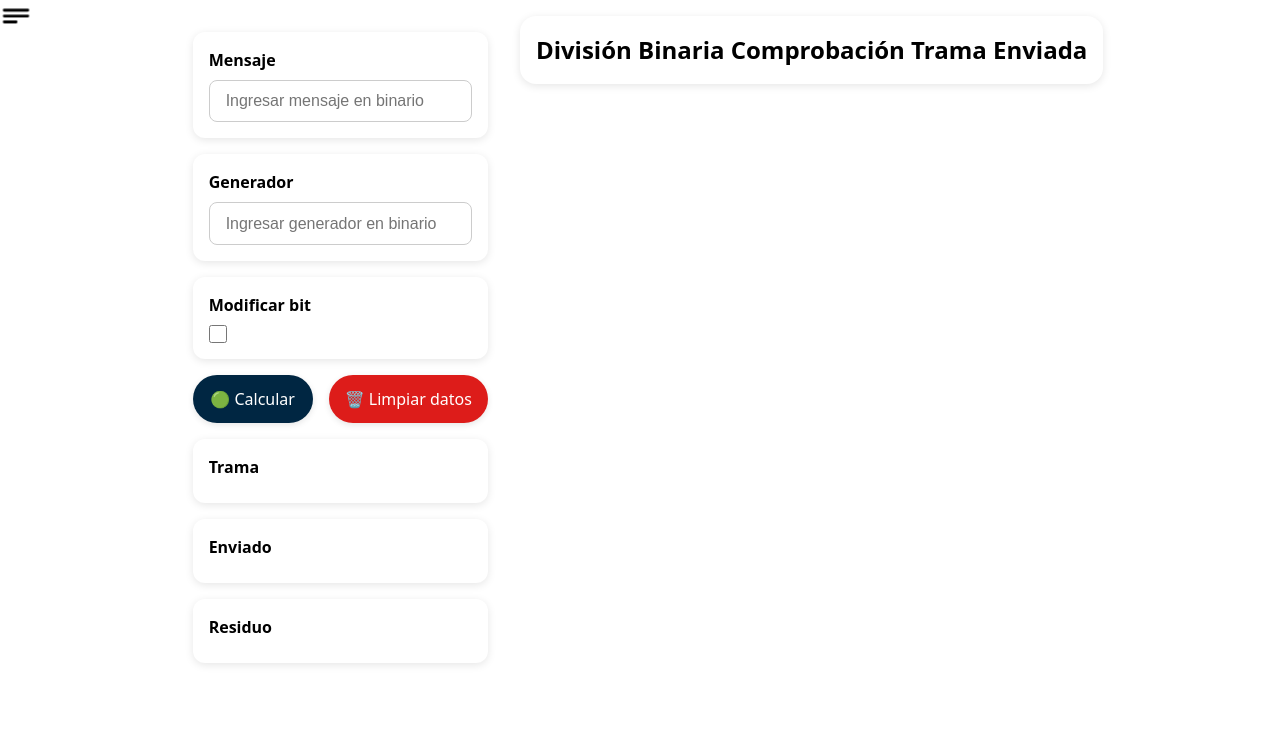
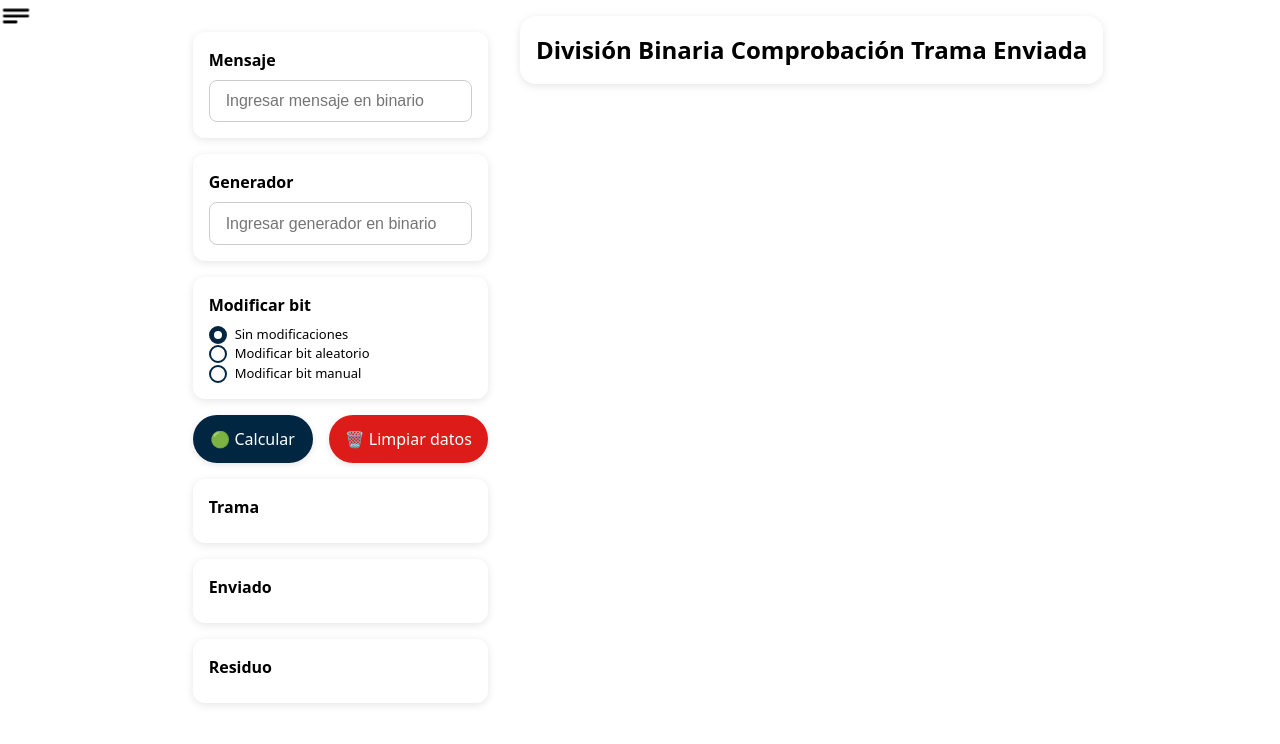
Before and after one commit to Fab1029/Redes_Proyecto, a React (Vite) app: page /crc in a window 1280 px wide. Shown: the top 744 px of the page. Built offline with nearby package versions, Linux system fonts and the light colour scheme.

Commit message:
fix(crc): fix crc change option

```diff
--- /dev/null
+++ b/src/components/CustomInput/CustomInput.css
@@ -0,0 +1,65 @@
+.custom-input {
+  display: flex;
+  position: fixed;
+  padding: 1rem 2rem;
+  width: fit-content;
+  height: fit-content;
+  align-items: center;
+  border-radius: 1rem;
+  flex-direction: column;
+  justify-content: center;
+  background-color: white;
+  box-shadow: 0 2px 8px rgba(0, 0, 0, 0.1);
+
+  /* Centrado en pantalla */
+  top: 50%;
+  left: 50%;
+  transform: translate(-50%, -50%);
+
+  transition: all 0.3s ease-in-out;
+  z-index: 1000;
+}
+
+
+.custom-input-label {
+  color: black;
+  font-size: 1.1rem;
+  font-weight: bold;
+  margin-bottom: 1rem;
+
+}
+
+.custom-input-field {
+  width: 100%;
+  outline: none;
+  font-size: 1rem;
+  border-radius: 10px;
+  padding: 0.75rem 1rem;
+  margin-bottom: 1.2rem;
+  border: 1px solid #ccc;
+  transition: border 0.2s ease-in-out;
+}
+
+.custom-input-field:focus {
+  border-color: gray;
+  box-shadow: 0 0 0 0.5px gray;
+}
+
+.buttons-input-container {
+  gap: 1rem;
+  display: flex;
+  justify-content: space-between;
+}
+
+
+
+@keyframes scaleIn {
+  from {
+    transform: scale(0.95);
+    opacity: 0;
+  }
+  to {
+    transform: scale(1);
+    opacity: 1;
+  }
+}
--- /dev/null
+++ b/src/components/CustomInput/CustomInput.jsx
@@ -0,0 +1,38 @@
+import React, { useState } from 'react'
+import './CustomInput.css'
+import Button from '../Button/Button';
+
+const CustomInput = ({title, placeHolder, onSubmit, onCancel, validateInput = () => true}) => {
+    const [value, setValue] = useState('');
+
+    const handleConfirmButton = () => {
+        const trimmedValue = value.trim();
+        setValue('');
+        onSubmit(trimmedValue);
+    };
+
+    const handleCancelButton = () => {
+        setValue('');
+        onCancel();
+    };
+
+    return (
+    <div className='custom-input'>
+        <label className='custom-input-label'>{title}</label>
+        <input
+            className='custom-input-field'
+            type='text'
+            placeholder={placeHolder}
+            value={value}
+            onChange={(e) => {if(validateInput(e)) setValue(e.target.value);}}
+        />
+        <div className='buttons-input-container'>
+            <Button color={'#002642'} textColor={'white'} text={'Aceptar'} onClick={handleConfirmButton}/>
+            <Button color={'#DD1C1A'} textColor={'white'} text={'Cancelar'} onClick={handleCancelButton}/>
+        </div>
+
+    </div>
+  )
+}
+
+export default CustomInput
--- a/src/components/Graph/Graph.jsx
+++ b/src/components/Graph/Graph.jsx
@@ -12,6 +12,7 @@ import ReactFlow, {
 
 import 'reactflow/dist/style.css';
 import Button from '../Button/Button.jsx'
+import CustomInput from '../CustomInput/CustomInput.jsx'
 
 
 const Graph = (
@@ -23,11 +24,27 @@ const Graph = (
 
 ) => {
   const [graph, setGraph] = useGraph;
-  const [nodes, setNodes, onNodesChange] = useNodes;;
+  const [nodes, setNodes, onNodesChange] = useNodes;
   const [edges, setEdges, onEdgesChange] = useEdges;
+  const [inputVisible, setInputVisible] = useState(false);
+  const [inputConfig, setInputConfig] = useState({title: '', placeholder: '', onSubmit: () => {}, validateInput: () => true});
+
+
+  const openInput = ({ title, placeholder, onSubmit, validateInput}) => {
+    setInputConfig({ title: title, placeholder: placeholder, onSubmit: onSubmit, validateInput: validateInput });
+    setInputVisible(true);
+  };
+
+  const closeInput = () => {
+    setInputVisible(false);
+    setInputConfig({ title: '', placeholder: '', onSubmit: () => {}, validateInput: () => true});
+  };
 
   const addNode = () => {
-    const nodeLabel = prompt('Ingrese nombre del nodo:');
+    openInput({
+      title: 'Agregar nodo',
+      placeholder: 'Ej:A',
+      onSubmit: (nodeLabel) => {
         if (!nodeLabel) return;
 
         if (graph.find((node) => node.label === nodeLabel)) return;
@@ -57,17 +74,22 @@ const Graph = (
         setNodes(updatedNodes);
         saveGraph(updatedGraph);
         savePlotNodes(updatedNodes);
+        setInputVisible(false);
+      }
+    });
   };
 
 
   const addEdge = ({ source, target }) => {
-    const weight = parseInt(prompt('Ingresa peso de arista:'));
+    openInput({
+      title: 'Inresar peso a la arista',
+      placeholder: 'Ej: 10',
+      onSubmit: (inputValue) => {
+        const weight = parseInt(inputValue);
         if (isNaN(weight)) return;
 
         const startNode = graph.find(n => n.label === source);
         const endNode = graph.find(n => n.label === target);
-
-    // Si ya existe una conexion existente
         if (!startNode || !endNode || startNode.findNode(endNode)) return;
 
         startNode.addEdge(new Edge(endNode, weight));
@@ -75,21 +97,23 @@ const Graph = (
 
         const newEdge = {
           id: `${source}-${target}`,
-      source:source,
-      target:target,
+          source,
+          target,
           animated: true,
           type: 'straight',
           label: weight.toString()
         };
 
-    const updatedGraph = [...graph];
         const updatedEdges = [...edges, newEdge];
 
-    setGraph(updatedGraph);
         setEdges(updatedEdges);
-
-    saveGraph(updatedGraph);
+        setGraph([...graph]); // importante para persistencia
+        saveGraph(graph);
         savePlotEdges(updatedEdges);
+        setInputVisible(false);
+      },
+      validateInput: (e) => /^[0-9]*$/.test(e.target.value)
+    });
   };
 
   const removeNode = () => {
@@ -274,6 +298,9 @@ const Graph = (
         <Controls />
       </ReactFlow>
 
+      {inputVisible && (<CustomInput title={inputConfig.title} placeHolder={inputConfig.placeholder} onSubmit={inputConfig.onSubmit} onCancel={closeInput} validateInput={inputConfig.validateInput}/>)}
+
+
     </div>
   )
 }
--- a/src/pages/CyclicRedundancyCheck/CyclicRedundancyCheck.css
+++ b/src/pages/CyclicRedundancyCheck/CyclicRedundancyCheck.css
@@ -95,3 +95,61 @@ input[type='checkbox'] {
 .quotient-table {
   border-top: 2px solid #002642;
 }
+
+.radio-button {
+  gap: 0.5rem;
+  display: flex;
+  align-items: center;
+}
+
+.radio-button label {
+  font-size: small;
+  font-weight: 500;
+}
+
+.radio-button input[type='radio'] {
+  appearance: none;
+  width: 18px;
+  height: 18px;
+  cursor: pointer;
+  border-radius: 50%;
+  position: relative;
+  -webkit-appearance: none;
+  border: 2px solid #002642;
+  transition: 0.2s ease-in-out;
+}
+
+.radio-button input[type='radio']:checked {
+  background-color: #002642;
+}
+
+.radio-button input[type='radio']::after {
+  content: '';
+  width: 8px;
+  height: 8px;
+  background-color: white;
+  border-radius: 50%;
+  position: absolute;
+  top: 3px;
+  left: 3px;
+  display: none;
+}
+
+.radio-button input[type='radio']:checked::after {
+  display: block;
+}
+
+input[type='number'] {
+  width: 100%;
+  outline: none;
+  font-size: 1rem;
+  max-width: 10rem;
+  padding: 0.5rem;
+  border-radius: 8px;
+  border: 0.5px solid black;
+  transition: all 0.2s ease-in-out;
+}
+
+input[type='number']:focus {
+  border: 1px solid #002642;
+}
--- a/src/pages/CyclicRedundancyCheck/CyclicRedundancyCheck.jsx
+++ b/src/pages/CyclicRedundancyCheck/CyclicRedundancyCheck.jsx
@@ -5,12 +5,14 @@ import { CRC } from '../../algorithms/crc.js'
 import { setRandomErrorBit } from '../../utils/utils.js'
 import SideBar from '../../components/SideBar/SideBar.jsx'
 
+
 const CyclicRedundancyCheck = () => {
   const crc = new CRC();
 
   const [message, setMessage] = useState('');
   const [generator, setGenerator] = useState('');
-  const [modifyBit, setModifyBit] = useState(false);
+  const [bitPosition, setBitPosition] = useState(1);
+  const [selectedOption, setSelectedOption] = useState('none');
 
   const [frame, setFrame] = useState(null);
   const [residue, setResidue] = useState(null);
@@ -24,7 +26,25 @@ const CyclicRedundancyCheck = () => {
       generator.trim().split('')
     );
 
-    const transmited = modifyBit ? setRandomErrorBit(buildFrame).join('') : buildFrame;
+    // Modificar bit si es necesario el cambio
+    let transmited = null;
+
+    if (selectedOption === 'random') {
+      transmited = setRandomErrorBit(buildFrame).join('');
+    }
+    else if (selectedOption === 'manual' && bitPosition > 0 && bitPosition <= buildFrame.length) {
+      let buildFrameArray = buildFrame.split('');
+
+      buildFrameArray[bitPosition - 1] === '0'
+        ? buildFrameArray[bitPosition - 1] = '1'
+        : buildFrameArray[bitPosition - 1] = '0';
+
+      transmited = buildFrameArray.join('');
+    }
+    else {
+      transmited = buildFrame;
+    }
+
     const result = crc.getResidue(transmited, generator.trim().split(''));
 
     // Informacion adicional de transmicion de trama
@@ -35,20 +55,22 @@ const CyclicRedundancyCheck = () => {
     setResidue(residueResult);
     setFrameTransmited(transmited);
     setDivisionStepsFrameTransmited(stepsTransmited);
-
-    console.log(stepsTransmited);
-
   };
 
   const handleClearData = () => {
     setMessage('');
     setGenerator('');
-    setModifyBit(false);
+    setSelectedOption('none');
 
     setFrame(null);
     setResidue(null);
+    setBitPosition(1);
     setFrameTransmited(null);
     setDivisionStepsFrameTransmited(null);
+  };
+
+  const handleChangeOptionBit = (option) => {
+    setSelectedOption(option);
   };
 
   return (
@@ -83,11 +105,55 @@ const CyclicRedundancyCheck = () => {
 
         <div className='input-container'>
           <h1>Modificar bit</h1>
-          <input
-            type='checkbox'
-            value={modifyBit}
-            onChange={(e) => setModifyBit(e.target.checked)}
-          />
+          <ul>
+            <li key={'radio-button-none'} className='radio-button'>
+              <input
+                type='radio'
+                name='modifyBit'
+                value={'none'}
+                checked={selectedOption === 'none'}
+                onChange={() => handleChangeOptionBit('none')}
+              />
+              <label>Sin modificaciones</label>
+            </li>
+            <li key={'radio-button-random'} className='radio-button'>
+              <input
+                type='radio'
+                name='modifyBit'
+                value={'random'}
+                checked={selectedOption === 'random'}
+                onChange={() => handleChangeOptionBit('random')}
+              />
+              <label>Modificar bit aleatorio</label>
+            </li>
+            <li key={'radio-button-manual'} className='radio-button'>
+              <input
+                type='radio'
+                name='modifyBit'
+                value={'manual'}
+                checked={selectedOption === 'manual'}
+                onChange={() => handleChangeOptionBit('manual')}
+              />
+              <label>Modificar bit manual</label>
+              {selectedOption === 'manual' && (
+                <>
+                  <input
+                    type='number'
+                    min={1}
+                    value={bitPosition}
+                    placeholder='Ingresar indice bit'
+                    onChange={(e) => {
+                      const val = e.target.value;
+                      if (/^[0-9]*$/.test(val))
+                        setBitPosition(Number(val));
+                      }
+                    }
+                  />
+                </>
+              )}
+            </li>
+          </ul>
+
         </div>
 
         <div className='buttons-container'>
```
Lines whose indentation alone changed are shown as unchanged.
